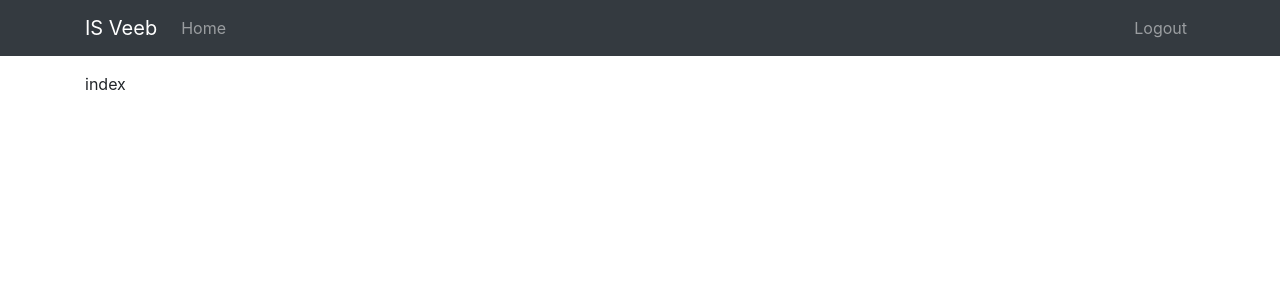
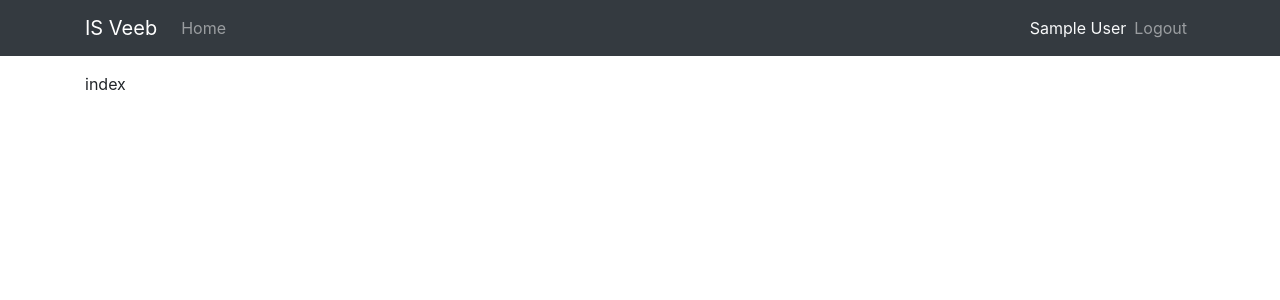
Before and after one commit to AnnaKarutina/veeb_is2020, a PHP site: page /veeb/ in a window 1280 px wide. Shown: the top 300 px of the page. Run offline with PHP 8.4, Linux system fonts and the light colour scheme; the visitor is signed in with stand-in values (Sample User, id 1); data that the repository does not hold is empty; some libraries are stand-ins or nearby versions.

Commit message:
Täinedatud kasutaja nimi näitamine navigatsioonipaneelis

```diff
--- a/app/models/User.php
+++ b/app/models/User.php
@@ -21,7 +21,7 @@ class User
   }
   // register user
   public function register($data){
-    $this->db->query('INSERT INTO users (name, email, pass) VALUES (:name, :email, :pass)');
+    $this->db->query('INSERT INTO users (name, email, pass) VALUES (:name, :email, :pass )');
     $this->db->bind(':name', $data['name']);
     $this->db->bind(':email', $data['email']);
     $this->db->bind(':pass', $data['pass']);
--- a/app/views/inc/navbar.php
+++ b/app/views/inc/navbar.php
@@ -13,6 +13,9 @@
       <ul class="navbar-nav ml-auto">
         <?php if(isset($_SESSION['user_id'])) :?>
           <li class="nav-item">
+            <span class="navbar-text text-light"><?php echo $_SESSION['user_name'];?></span>
+          </li>
+          <li class="nav-item">
             <a href="<?php echo URLROOT;?>/users/logout" class="nav-link">Logout</a>
           </li>
         <?php else :?>
```
